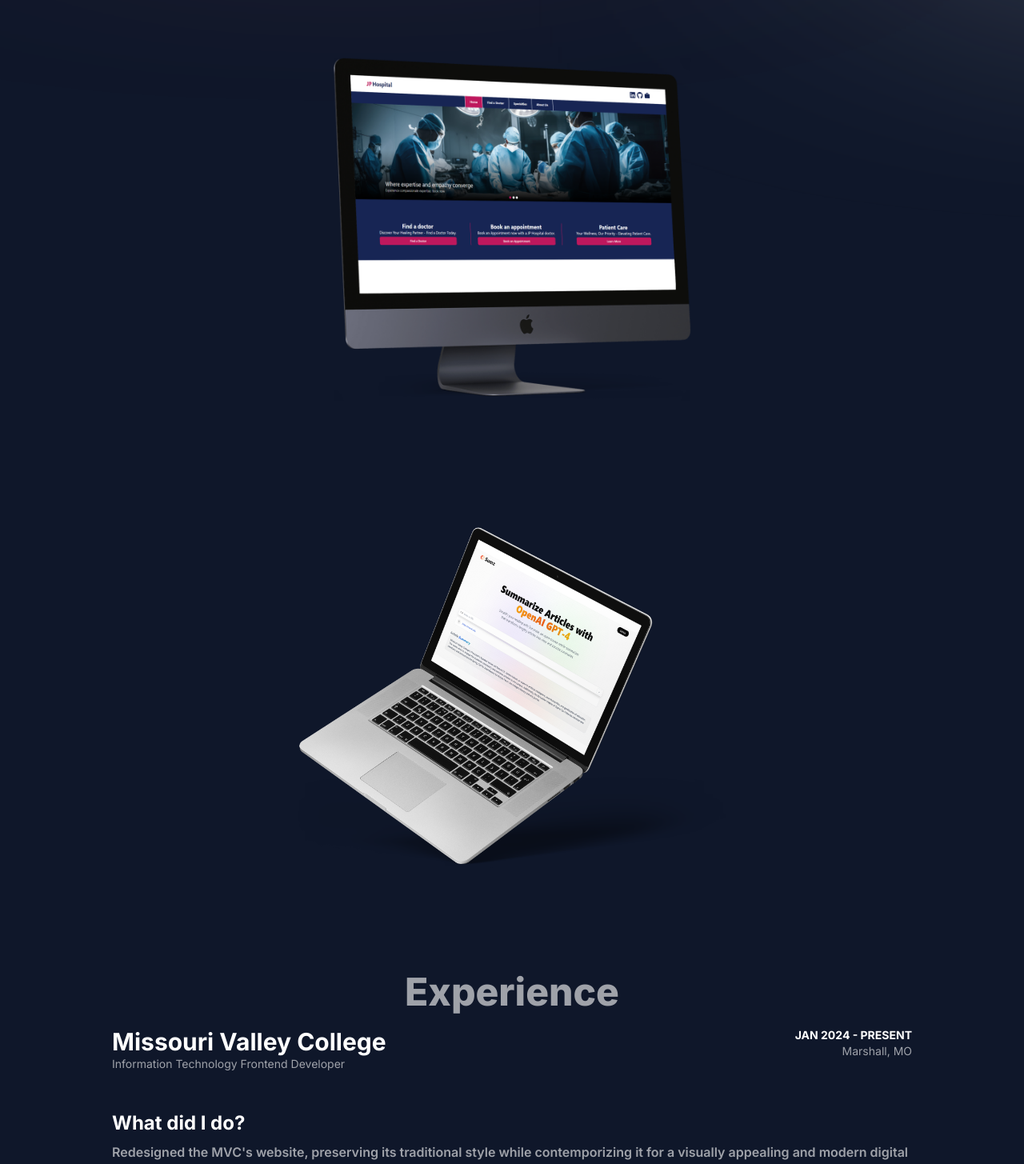
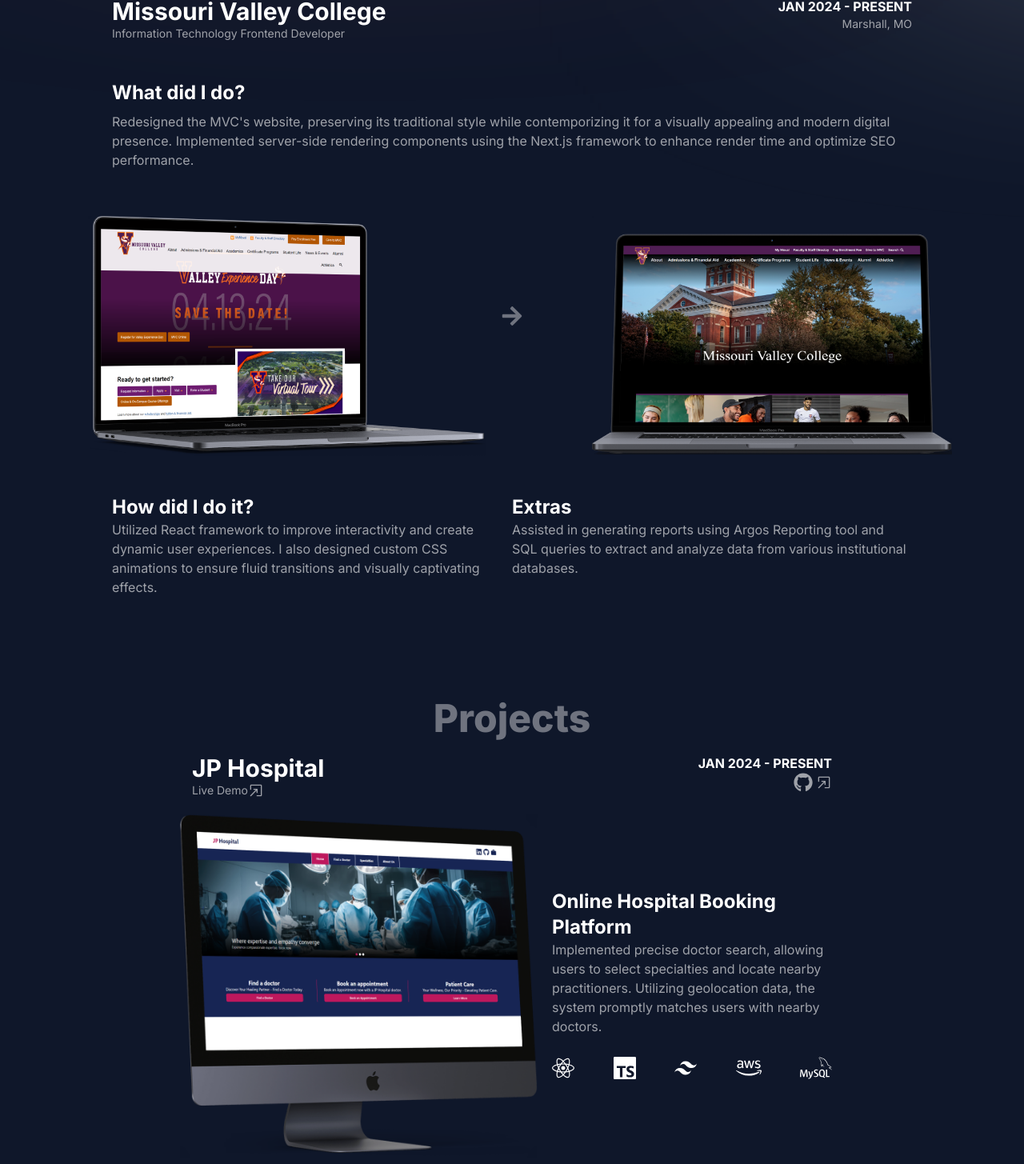
Before and after one commit to MrJuanPabloTheCreator/Portfolio, a Next.js app: page / in a window 1280 px wide. Shown: the part 1324-2779 px from the top of the page at 80% size. Built offline with nearby package versions, Linux system fonts and the light colour scheme.

Commit message:
Projects animations

```diff
--- a/app/globals.css
+++ b/app/globals.css
@@ -59,14 +59,21 @@
   left: 1200px;
 }
 
-@layer utilities {
-  .pjimg1 {
-    transition-property: transform;
-    transition-duration: 1s;
-    transition-timing-function: ease;
-    transition-delay: 0s;
+::-webkit-scrollbar {
+  width: 10px;
 }
 
+::-webkit-scrollbar-track {
+  background: slategrey;
+}
+
+::-webkit-scrollbar-thumb {
+  background: white;
+  border-radius: 10px;
+}
+
+@layer utilities {
+  .pjimg1,
   .pjimg2 {
     transition-property: transform;
     transition-duration: 1s;
@@ -74,11 +81,11 @@
     transition-delay: 0s;
   }
 
-  .parent:hover .pjimg1 {
+  .parent.parent-visible .pjimg1 {
     transform: translateX(-192px);
   }
 
-  .parent:hover .pjimg2{
+  .parent.parent-visible .pjimg2{
     transform: translateX(192px);
   }
 
@@ -86,7 +93,7 @@
     opacity: 0;
   }
 
-  .parent:hover .container{
+  .parent.parent-visible .container{
     opacity: 1;
     transition: opacity 1.5s ease-in-out;
   }
@@ -95,47 +102,11 @@
     opacity: 0;
   }
 
-  .parent:hover .container-text {
+  .parent.parent-visible .container-text {
     opacity: 1;
     transition: opacity 1.5s ease-in-out 0.3s;
   }
 
-  /* .pjimg3,
-  .pjimg4 {
-    opacity: 0;
-    transition-property: transform, opacity;
-    transition-duration: 1s;
-    transition-timing-function: ease;
-    transition-delay: 0s;
-  }
-
-  .container-experience{
-    opacity: 0;
-  }
-
-  .experience:hover .pjimg3{
-    transform: translateX(100px);
-    opacity: 1;
-  }
-
-  .experience:hover .pjimg4{
-    transform: translateX(300px);
-    opacity: 1;
-  }
-
-  .experience:hover .container-experience{
-    opacity: 1;
-    transition: opacity 1.5s ease-in-out 0.3s;
-  }
-
-  .arrow {
-    opacity: 0;
-  }
-
-  .experience:hover .arrow{
-    opacity: 1;
-    transition: opacity 1.5s ease-in-out 0.3s;
-  } */
   .pjimg3,
   .pjimg4 {
     opacity: 0;
--- a/app/layout.tsx
+++ b/app/layout.tsx
@@ -19,7 +19,7 @@
 }) {
   return (
     <html lang="en">
-      <body className={inter.className}>
+      <body className={`${inter.className} -webkit-scrollbar`}>
         {/* <ActiveSectionContextProvider>
           <Navbar/> */}
           {children}
--- a/app/page.tsx
+++ b/app/page.tsx
@@ -13,8 +13,8 @@
       <div className="circle-pink"/>
       <Landing/>
       <About/>
+      <Experience/>
       <Projects/>
-      <Experience/>
       <Skills/>
       <div className="h-[100px]"/>
     </div>
--- a/components/experience.tsx
+++ b/components/experience.tsx
@@ -40,18 +40,18 @@
             <p className="text-white/60 text-sm">Information Technology Frontend Developer</p>
           </div>
           <div className="flex flex-col md:items-end">
-            <p className="text-white text-sm md:text-md font-bold">JAN 2024 - PRESENT</p>
+            <p className="text-white text-md font-bold">JAN 2024 - PRESENT</p>
             <p className="text-white/60 text-sm md:text-md">Marshall, MO</p>
           </div>
         </div>
         <h3 className="text-white font-bold text-2xl arrow pt-10">What did I do?</h3>
-        <p className="flex font-semibold text-md text-white/60 arrow">
+        <p className="flex text-md text-white/60 arrow">
           Redesigned the MVC&#39;s website, preserving its traditional style while contemporizing it for a visually appealing
           and modern digital presence. Implemented server-side rendering components using the Next.js framework to enhance render
           time and optimize SEO performance.
         </p>
         <div className="flex relative justify-center items-center h-[350px]">
-          <img src="/macbookpromvcold.png" className="h-[300px] absolute bottom-0 left-[-100px] pjimg3"/>
+          <img src="/macbookpromvcold.png" className="h-[300px] absolute bottom-0 left-[-130px] pjimg3"/>
           <div className="arrow text-white/40">
             <FaArrowRight size={28} />
           </div>
@@ -60,14 +60,14 @@
         <div className="flex pt-10 arrow text-white/60">
           <div className="flex flex-col w-[500px]">
             <h3 className="text-white font-bold text-2xl">How did I do it?</h3>
-            <p className="font-semibold text-md">
+            <p className="text-md">
               Utilized React framework to improve interactivity and create dynamic user experiences.
               I also designed custom CSS animations to ensure fluid transitions and visually captivating effects.
             </p>
           </div>
           <div className="flex w-[500px] flex-col">
             <h3 className="text-white font-bold text-2xl">Extras</h3>
-            <p className="font-semibold text-md">
+            <p className="text-md">
               Assisted in generating reports using Argos Reporting tool and SQL queries to extract and analyze data
               from various institutional databases.
             </p>
--- a/components/logic.js
+++ /dev/null
@@ -1,12 +0,0 @@
-const observer = new IntersectionObserver((entries) => {
-    entries.forEach((entry) => {
-        if(entry.isIntersecting){
-            entry.target.classList.add('.experience:hover .pjimg3')
-        } else {
-            entry.target.classList.remove('show');
-        }
-    });
-});
-
-const hiddenElements = document.querySelectorAll('.container-experience')
-hiddenElements.forEach((el) => observer.observe(el));
--- a/components/projects/ai-summarizer.tsx
+++ b/components/projects/ai-summarizer.tsx
@@ -21,7 +21,7 @@
                 <Link target="_blank" href="https://article-summarizer-hazel.vercel.app/" className="flex items-center hover:underline text-white/60 text-sm md:text-md">Live Demo <RxOpenInNewWindow size={20}/></Link>
               </div>
               <div className="flex flex-col items-end justify-start">
-                <p className="text-white text-md md:text-lg font-bold">OCT 2023 - NOV 2023</p>
+                <p className="text-white text-md font-bold">OCT 2023 - NOV 2023</p>
                 <Link target="_blank" href="https://github.com/MrJuanPabloTheCreator/Article-Summarizer" className="flex items-center space-x-1 text-white/60 text-sm md:text-md hover:underline">
                   <FaGithub size={24}/>
                   <RxOpenInNewWindow size={20}/>
--- a/components/projects/jp-hospital.tsx
+++ b/components/projects/jp-hospital.tsx
@@ -1,12 +1,31 @@
 "use client"
 
 import Link from "next/link"
+import { useEffect } from "react"
 import { FaAws, FaGithub, FaReact } from "react-icons/fa"
 import { RxOpenInNewWindow } from "react-icons/rx"
 import { SiMysql, SiTailwindcss, SiTypescript } from "react-icons/si"
 
 
 export const JpHospital = () => {
+  useEffect(() => {
+    const observer = new IntersectionObserver((entries) => {
+      entries.forEach((entry) => {
+        if (entry.isIntersecting) {
+          entry.target.classList.add('parent-visible');
+        } else {
+          entry.target.classList.remove('parent-visible');
+        }
+      });
+    },{ rootMargin: '-50% 0px' });
+
+    const hiddenElements = document.querySelectorAll('.parent');
+    hiddenElements.forEach((el) => observer.observe(el));
+
+    return () => {
+      hiddenElements.forEach((el) => observer.unobserve(el));
+    };
+  }, []);
 
   return (
     <div
@@ -24,7 +43,7 @@
           </Link>
         </div>
         <div className="flex flex-col items-end justify-start">
-          <p className="text-white text-md md:text-lg font-bold">
+          <p className="text-white text-md font-bold">
             JAN 2024 - PRESENT
           </p>
           <Link
```
Lines whose indentation alone changed are shown as unchanged.
